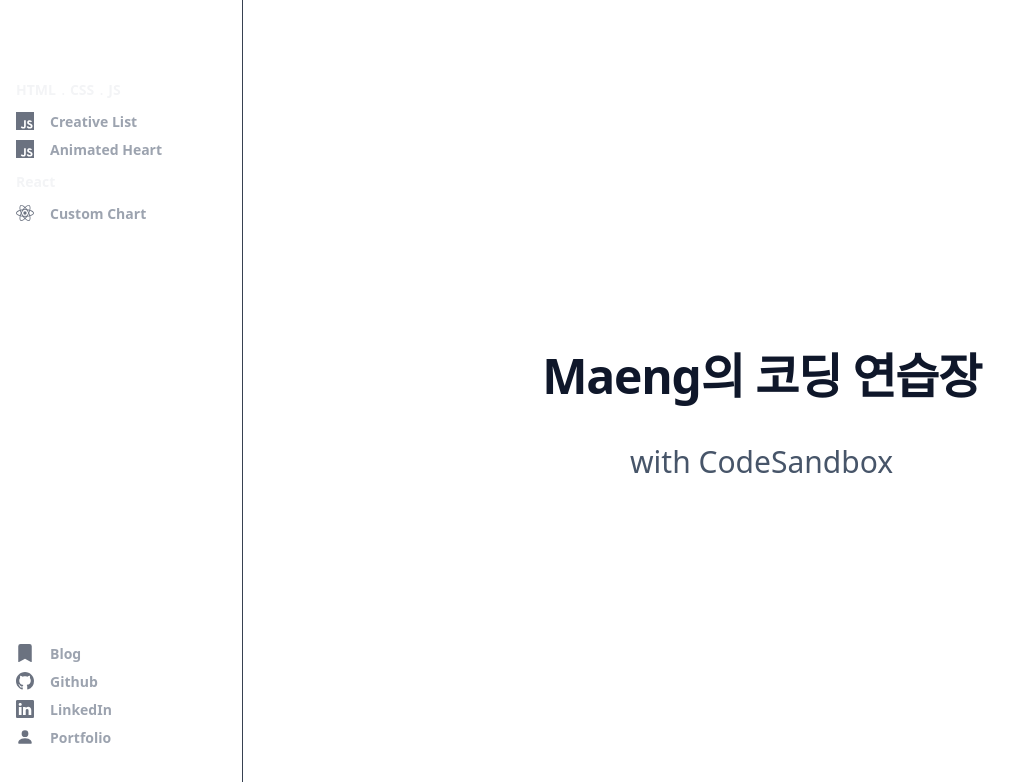
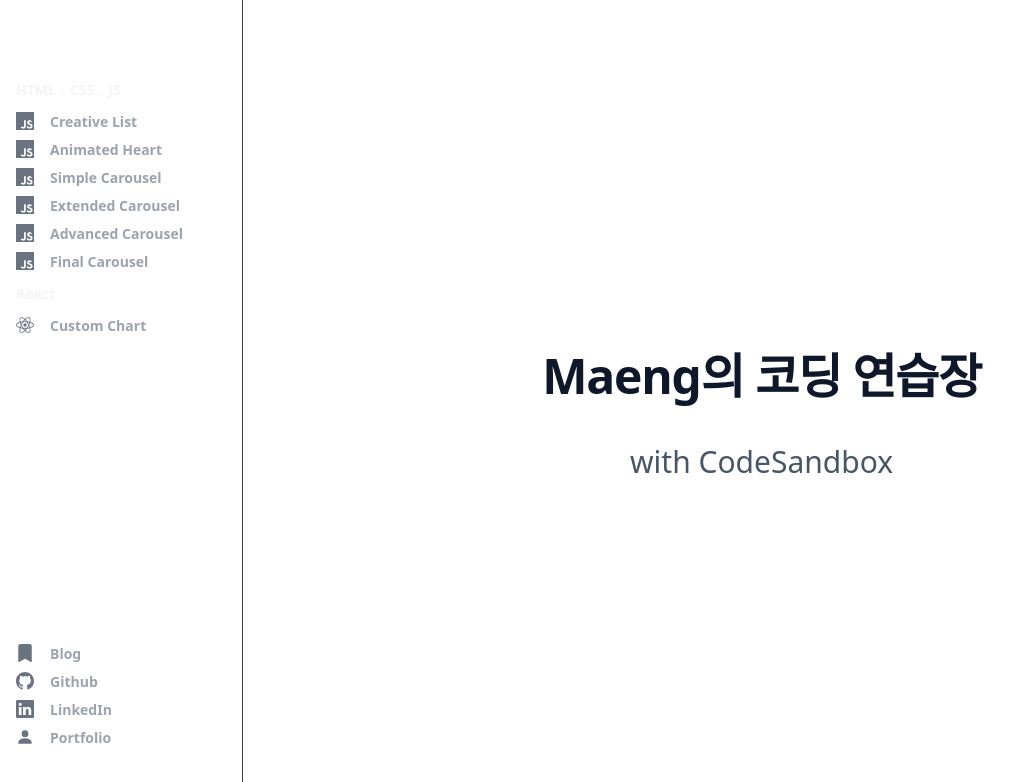
Before and after one commit to maeng2418/Maeng-Exercise, a React (Create React App) app: page / in a window 1280 px wide. Shown: the top 782 px of the page, without its empty margins (0-1030 px from the left). Built offline with nearby package versions, Linux system fonts and the light colour scheme.

Commit message:
[feat] Carousel 추가

```diff
--- a/src/assets/routes.ts
+++ b/src/assets/routes.ts
@@ -16,6 +16,26 @@
         title: 'Animated Heart',
         path: 'animated-heart',
         url: 'https://codesandbox.io/embed/mystifying-nightingale-wtjwiv?fontsize=14&hidenavigation=1&theme=dark',
+      },
+      {
+        title: 'Simple Carousel',
+        path: 'simple-carousel',
+        url: 'https://codesandbox.io/embed/simple-carousel-rkolfs?fontsize=14&hidenavigation=1&theme=dark',
+      },
+      {
+        title: 'Extended Carousel',
+        path: 'extended-carousel',
+        url: 'https://codesandbox.io/embed/extended-carousel-nq3h9f?fontsize=14&hidenavigation=1&theme=dark',
+      },
+      {
+        title: 'Advanced Carousel',
+        path: 'advanced-carousel',
+        url: 'https://codesandbox.io/embed/dreamy-sound-coe3pp?fontsize=14&hidenavigation=1&theme=dark',
+      },
+      {
+        title: 'Final Carousel',
+        path: 'final-carousel',
+        url: 'https://codesandbox.io/embed/final-carousel-bpuoz1?fontsize=14&hidenavigation=1&theme=dark',
       },
     ],
   },
```
